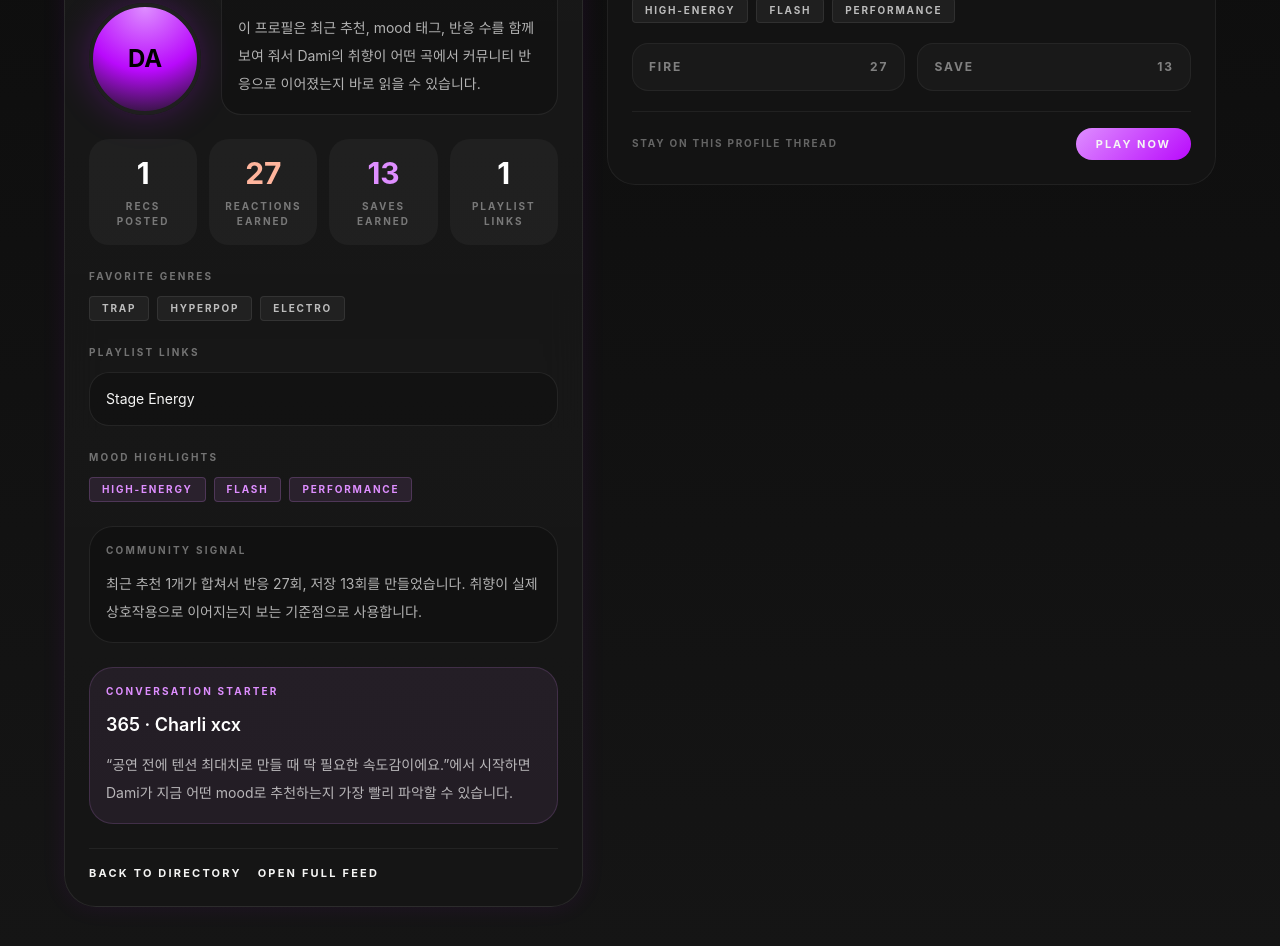
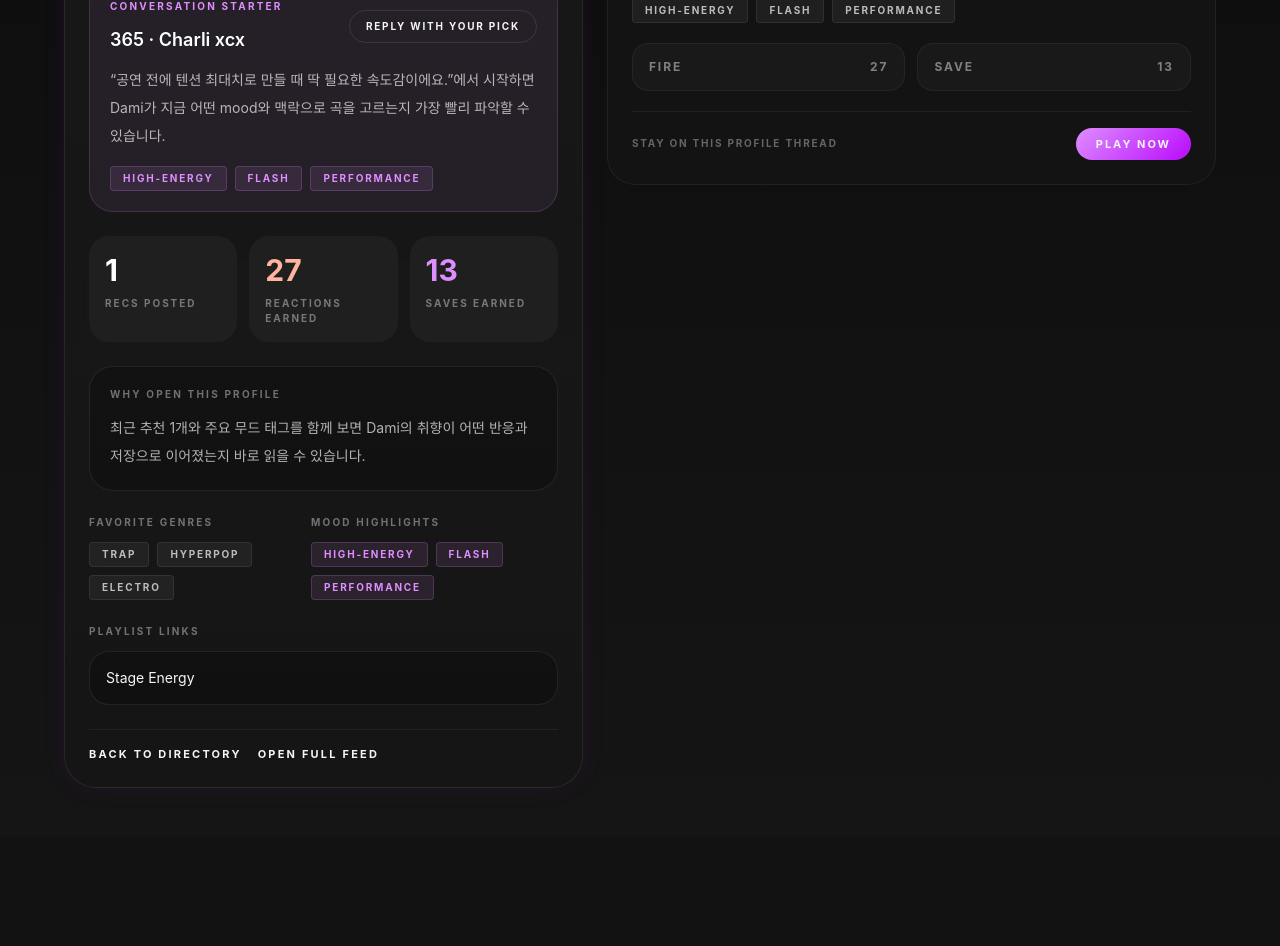
Before and after one commit to MrTMI-0315/onochu, a Next.js app: page /members/dami in a window 1280 px wide. Shown: the part 960-1906 px from the top of the page. After the commit the page ends 1796 px from the top, so only its background shows below. Built offline with nearby package versions, Linux system fonts and the light colour scheme.

Commit message:
MB 27 : strengthen connection-first member profile

```diff
--- a/app/members/[id]/page.tsx
+++ b/app/members/[id]/page.tsx
@@ -136,21 +136,48 @@ export default async function MemberPage({ params }: MemberPageProps) {
                     </span>
                   ))}
                 </div>
-                <div className="mt-4 rounded-[1.25rem] border border-white/8 bg-black/20 p-4">
-                  <p className="text-[10px] font-bold uppercase tracking-[0.22em] text-white/40">
-                    Why start here
-                  </p>
-                  <p className="mt-3 text-sm leading-7 text-white/68">
-                    이 프로필은 최근 추천, mood 태그, 반응 수를 함께 보여 줘서{" "}
-                    {member.nickname}의 취향이 어떤 곡에서 커뮤니티 반응으로 이어졌는지 바로
-                    읽을 수 있습니다.
-                  </p>
-                </div>
               </div>
             </div>
 
-            <div className="grid gap-3 sm:grid-cols-2 xl:grid-cols-4">
-              <div className="rounded-[1.25rem] bg-white/4 p-4 text-center">
+            {memberRecommendations.length > 0 ? (
+              <div className="rounded-[1.5rem] border border-[#de8eff]/16 bg-[#de8eff]/7 p-5">
+                <div className="flex flex-wrap items-center justify-between gap-3">
+                  <div>
+                    <p className="text-[10px] font-bold uppercase tracking-[0.22em] text-[#de8eff]">
+                      Conversation starter
+                    </p>
+                    <p className="mt-3 text-lg font-semibold text-white">
+                      {featuredRecommendation?.trackTitle} ·{" "}
+                      {featuredRecommendation?.artistName}
+                    </p>
+                  </div>
+                  <Link
+                    href="/recommendations/new"
+                    className="rounded-full border border-white/10 px-4 py-2 text-[10px] font-bold uppercase tracking-[0.18em] text-white/75 transition hover:border-[#de8eff]/30 hover:text-white"
+                  >
+                    Reply with your pick
+                  </Link>
+                </div>
+                <p className="mt-3 text-sm leading-7 text-white/68">
+                  &ldquo;{featuredRecommendation?.comment}&rdquo;에서 시작하면{" "}
+                  {member.nickname}가 지금 어떤 mood와 맥락으로 곡을 고르는지 가장
+                  빨리 파악할 수 있습니다.
+                </p>
+                <div className="mt-4 flex flex-wrap gap-2">
+                  {featuredRecommendation?.moodTags.map((tag) => (
+                    <span
+                      key={tag}
+                      className="rounded-sm border border-[#de8eff]/20 bg-[#de8eff]/10 px-3 py-1 text-[10px] font-bold uppercase tracking-[0.18em] text-[#de8eff]"
+                    >
+                      {tag}
+                    </span>
+                  ))}
+                </div>
+              </div>
+            ) : null}
+
+            <div className="grid gap-3 sm:grid-cols-3">
+              <div className="rounded-[1.25rem] bg-white/4 p-4">
                 <p className="text-3xl font-bold text-white">
                   {memberRecommendations.length}
                 </p>
@@ -158,7 +185,7 @@ export default async function MemberPage({ params }: MemberPageProps) {
                   Recs posted
                 </p>
               </div>
-              <div className="rounded-[1.25rem] bg-white/4 p-4 text-center">
+              <div className="rounded-[1.25rem] bg-white/4 p-4">
                 <p className="text-3xl font-bold text-[#ffb59d]">
                   {totalReactionCount}
                 </p>
@@ -166,7 +193,7 @@ export default async function MemberPage({ params }: MemberPageProps) {
                   Reactions earned
                 </p>
               </div>
-              <div className="rounded-[1.25rem] bg-white/4 p-4 text-center">
+              <div className="rounded-[1.25rem] bg-white/4 p-4">
                 <p className="text-3xl font-bold text-[#de8eff]">
                   {totalSaveCount}
                 </p>
@@ -174,16 +201,20 @@ export default async function MemberPage({ params }: MemberPageProps) {
                   Saves earned
                 </p>
               </div>
-              <div className="rounded-[1.25rem] bg-white/4 p-4 text-center">
-                <p className="text-3xl font-bold text-white">
-                  {member.playlistLinks.length}
+            </div>
+
+            <div className="rounded-[1.5rem] border border-white/8 bg-black/20 p-5">
+              <p className="text-[10px] font-bold uppercase tracking-[0.22em] text-white/40">
+                Why open this profile
               </p>
-                <p className="mt-2 text-[10px] font-bold uppercase tracking-[0.2em] text-white/40">
-                  Playlist links
+              <p className="mt-3 text-sm leading-7 text-white/68">
+                최근 추천 {memberRecommendations.length}개와 주요 무드 태그를 함께
+                보면 {member.nickname}의 취향이 어떤 반응과 저장으로 이어졌는지
+                바로 읽을 수 있습니다.
               </p>
             </div>
-            </div>
 
+            <div className="grid gap-5 lg:grid-cols-[0.9fr_1.1fr]">
               <div>
                 <p className="text-[10px] font-bold uppercase tracking-[0.22em] text-white/40">
                   Favorite genres
@@ -196,25 +227,6 @@ export default async function MemberPage({ params }: MemberPageProps) {
                     >
                       {genre}
                     </span>
-                ))}
-              </div>
-            </div>
-
-            <div>
-              <p className="text-[10px] font-bold uppercase tracking-[0.22em] text-white/40">
-                Playlist links
-              </p>
-              <div className="mt-3 flex flex-col gap-3">
-                {member.playlistLinks.map((playlistLink) => (
-                  <a
-                    key={playlistLink.url}
-                    href={playlistLink.url}
-                    target="_blank"
-                    rel="noreferrer"
-                    className="rounded-[1.25rem] border border-white/8 bg-black/20 px-4 py-4 text-sm text-white/78 transition hover:border-[#de8eff]/30 hover:text-white"
-                  >
-                    {playlistLink.label}
-                  </a>
                   ))}
                 </div>
               </div>
@@ -236,34 +248,26 @@ export default async function MemberPage({ params }: MemberPageProps) {
                   </div>
                 </div>
               ) : null}
+            </div>
 
-            {memberRecommendations.length > 0 ? (
-              <div className="rounded-[1.5rem] border border-white/8 bg-black/20 p-4">
+            <div>
               <p className="text-[10px] font-bold uppercase tracking-[0.22em] text-white/40">
-                  Community signal
+                Playlist links
               </p>
-                <p className="mt-3 text-sm leading-7 text-white/68">
-                  최근 추천 {memberRecommendations.length}개가 합쳐서 반응 {totalReactionCount}
-                  회, 저장 {totalSaveCount}회를 만들었습니다. 취향이 실제 상호작용으로
-                  이어지는지 보는 기준점으로 사용합니다.
-                </p>
+              <div className="mt-3 flex flex-col gap-3">
+                {member.playlistLinks.map((playlistLink) => (
+                  <a
+                    key={playlistLink.url}
+                    href={playlistLink.url}
+                    target="_blank"
+                    rel="noreferrer"
+                    className="rounded-[1.25rem] border border-white/8 bg-black/20 px-4 py-4 text-sm text-white/78 transition hover:border-[#de8eff]/30 hover:text-white"
+                  >
+                    {playlistLink.label}
+                  </a>
+                ))}
               </div>
-            ) : null}
-
-            {featuredRecommendation ? (
-              <div className="rounded-[1.5rem] border border-[#de8eff]/16 bg-[#de8eff]/7 p-4">
-                <p className="text-[10px] font-bold uppercase tracking-[0.22em] text-[#de8eff]">
-                  Conversation starter
-                </p>
-                <p className="mt-3 text-lg font-semibold text-white">
-                  {featuredRecommendation.trackTitle} · {featuredRecommendation.artistName}
-                </p>
-                <p className="mt-3 text-sm leading-7 text-white/68">
-                  &ldquo;{featuredRecommendation.comment}&rdquo;에서 시작하면{" "}
-                  {member.nickname}가 지금 어떤 mood로 추천하는지 가장 빨리 파악할 수 있습니다.
-                </p>
             </div>
-            ) : null}
 
             <div className="flex flex-wrap items-center gap-4 border-t border-white/6 pt-4">
               <Link
@@ -286,7 +290,7 @@ export default async function MemberPage({ params }: MemberPageProps) {
           <div className="flex items-center justify-between">
             <div>
               <h2 className="onochu-display text-2xl font-bold uppercase tracking-tight text-white">
-                Recent Recommendations
+                Start With These Tracks
               </h2>
               <p className="mt-2 text-[11px] font-bold uppercase tracking-[0.18em] text-white/38">
                 start with the reason, then follow the person
```
Also changed, not shown: 1 other file (tests, documents, lock files or other folders). Lines whose indentation alone changed are shown as unchanged.
